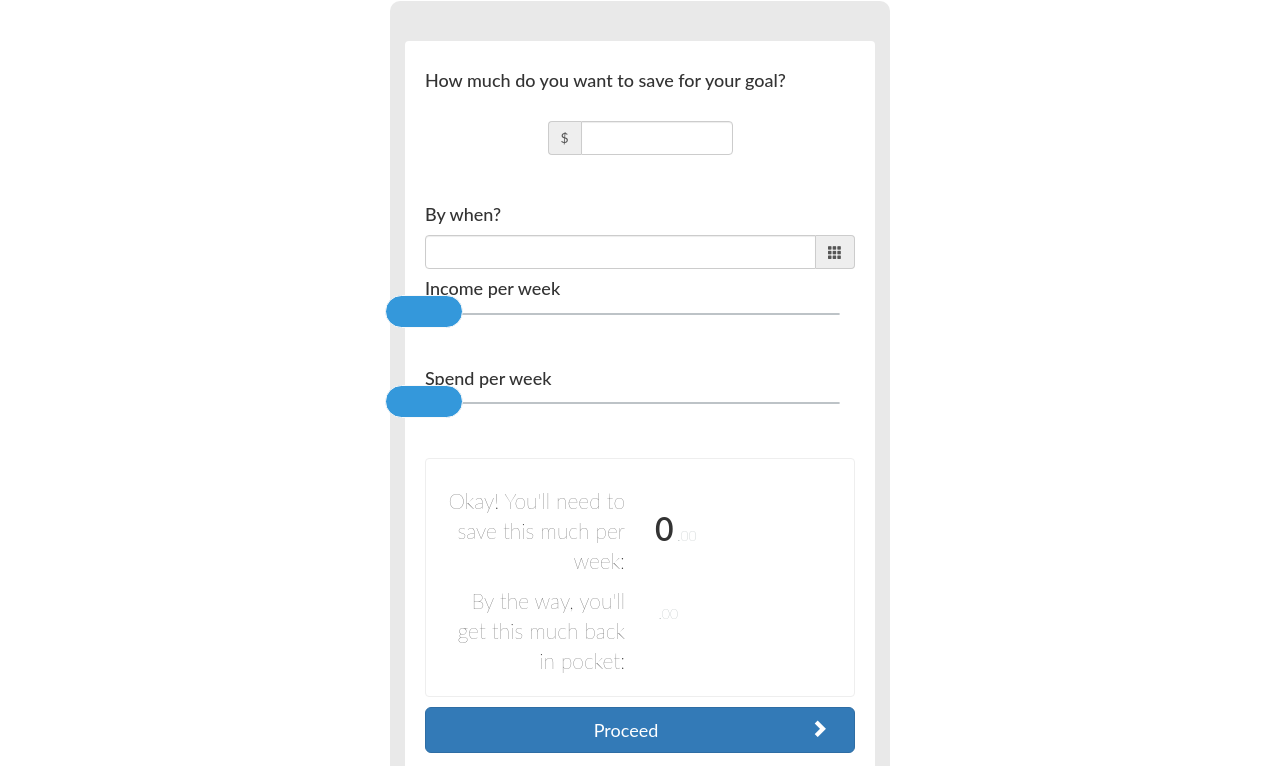
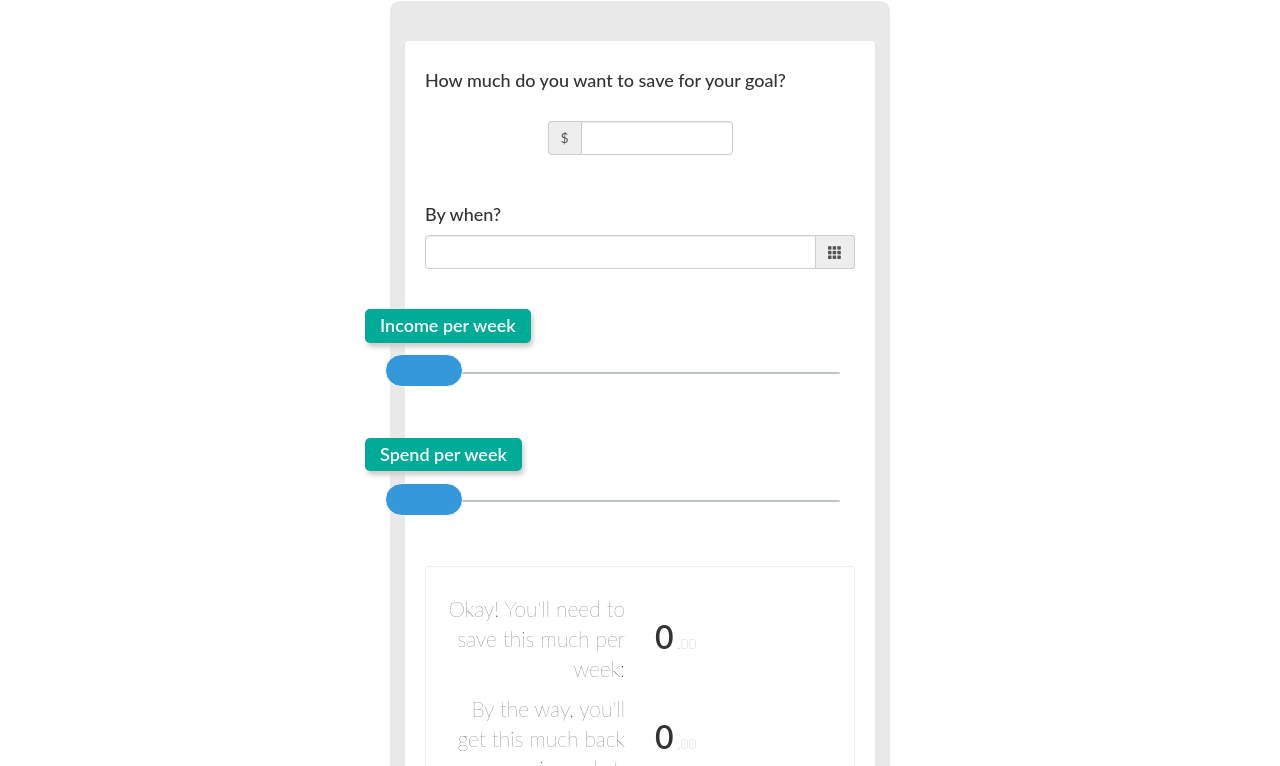
Before and after one commit to nm-t/shehacks2017, a plain HTML site: page 3.html in a window 1280 px wide. Shown: the part 186-952 px from the top of the page. Drawn offline with nearby package versions, Linux system fonts and the light colour scheme.

Commit message:
added fake functionality for sliders in steps 3, 5, need to fix calculations

```diff
--- a/3.html
+++ b/3.html
@@ -37,7 +37,7 @@
 						<div class="col-md-6 col-md-offset-3">
 							<div class="input-group">
 								<span class="input-group-addon">$</span>
-								<input type="text" class="form-control" aria-label="Amount (to the nearest dollar)"></span>
+								<input id="goal" type="text" class="form-control" aria-label="Amount (to the nearest dollar)"></span>
 							</div>
 						</div>
 					</div>
@@ -46,28 +46,25 @@
 				<div>
 					<h4>By when?</h4>
 					<div class="input-group date" data-provide="datepicker">
-						<input type="text" class="form-control">
+						<input id="date" type="text" class="form-control">
 						<div class="input-group-addon">
 							<span class="glyphicon glyphicon-th"></span>
 						</div>
 					</div>
 				</div>
 
-				<div class="price-slider">
-					<h4>Income per week</h4>
+				<div class="price-slider margin-top">
+					<h4 class="great">Income per week</h4>
 					<div class="col-sm-12">
 						<div id="slider"></div>
 					</div>
 				</div>
-
 				<div class="price-slider">
-					<h4>Spend per week</h4>
+					<h4 class="great">Spend per week</h4>
 					<div class="col-sm-12">
 						<div id="slider2"></div>
 					</div>
 				</div>
-
-				<!-- TODO: Fix slider calculations with current spend -->
 
 				<div class="price-form">
 
@@ -78,10 +75,10 @@
 				      <p class="price lead" id="amount-label"></p>
 				      <span class="price">.00</span>
 				    </div>
-				    <label for="amount" class="col-sm-6 control-label">By the way, you'll get this much back in pocket:</label>
+				    <label for="duration" class="col-sm-6 control-label">By the way, you'll get this much back in pocket:</label>
 				    <div class="col-sm-6">
-				      <input type="hidden" id="amount2" class="form-control">
-				      <p class="price lead" id="amount-label"></p>
+				      <input type="hidden" id="duration" class="form-control">
+				      <p class="price lead" id="duration-label"></p>
 				      <span class="price">.00</span>
 				    </div>
 				  </div>
--- a/css/3.css
+++ b/css/3.css
@@ -1,3 +1,7 @@
 .goal-input {
   margin: 30px 0 50px;
 }
+
+.margin-top {
+  margin-top: 40px;
+}
--- a/js/3.js
+++ b/js/3.js
@@ -23,6 +23,7 @@ $(document).ready(function() {
 
           //Added, set initial value.
           $("#amount").val(0);
+          $("#amount2").val(0);
           $("#duration").val(0);
           $("#amount-label").text(0);
           $("#duration-label").text(0);
@@ -35,17 +36,19 @@ $(document).ready(function() {
         //changed. Now, directly take value from ui.value. if not set (initial, will use current value.)
         var $amount = slider == 1?val:$("#amount").val();
         var $duration = slider == 2?val:$("#duration").val();
+        console.log('duration', $duration);
+        var $goal = $('#goal').val();
+        console.log($goal);
 
-        /* commented
-        $amount = $( "#slider" ).slider( "value" );
-        $duration = $( "#slider2" ).slider( "value" );
-         */
+      //   TODO: Get real date value
+        var $date = $('#date').val();
+        console.log($date);
 
          $total = "$" + ($amount * $duration);
          $( "#amount" ).val($amount);
-         $( "#amount-label" ).text($amount);
+         $( "#amount-label" ).text($goal - $amount  - $duration);
          $( "#duration" ).val($duration);
-         $( "#duration-label" ).text($duration);
+         $( "#duration-label" ).text($goal - $duration);
          $( "#total" ).val($total);
          $( "#total-label" ).text($total);
 
```
